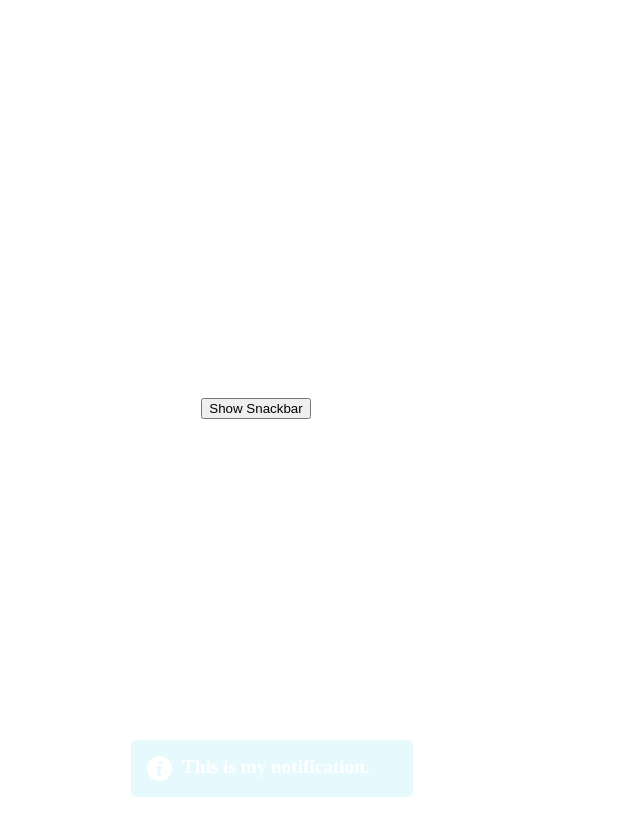
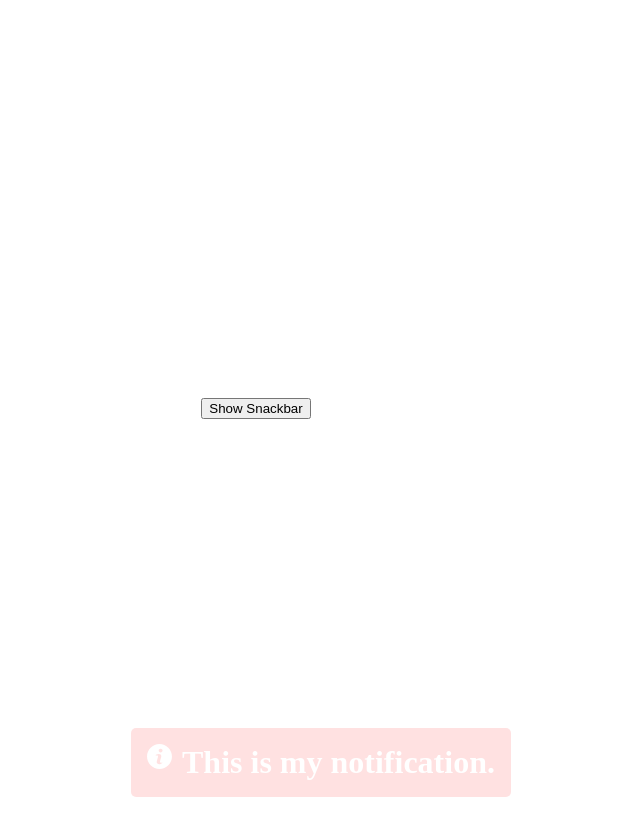
Before and after one commit to satishnaikawadi2011/ui-with-jss, a React (Create React App) app: page / in a window 1280 px wide. Both pictures are taken after a click on the button "Show Snackbar". Shown: the whole page, without its empty margins (384-1024 px from the left). Built offline with nearby package versions, Linux system fonts and the light colour scheme.

Commit message:
Added extra props to ToastComponent.

```diff
--- a/src/components/Toast/Toast.hook.tsx
+++ b/src/components/Toast/Toast.hook.tsx
@@ -1,4 +1,4 @@
-import React, { useRef } from 'react';
+import React, { CSSProperties, useRef } from 'react';
 import styles from './toast.module.css';
 import SuccessIcon from '../../icons/SuccessIcon';
 import ErrorIcon from '../../icons/ErrorIcon';
@@ -12,6 +12,10 @@ export type Variant = 'success' | 'error' | 'warning' | 'info' | 'custom';
 export interface ToastProps {
 	bgColor?: string;
 	messageColor?: string;
+	containerStyle?: CSSProperties;
+	contentStyle?: CSSProperties;
+	containerClasses?: string;
+	contentClasses?: string;
 }
 
 const useToast = (message: string, variant: Variant = 'success', icon: any = SuccessIcon) => {
@@ -26,7 +30,16 @@ const useToast = (message: string, variant: Variant = 'success', icon: any = Suc
 
 	const ToastComponent: React.FC<
 		ToastProps & React.DetailedHTMLProps<React.HTMLAttributes<HTMLDivElement>, HTMLDivElement>
-	> = ({ className, bgColor, messageColor, ...props }) => {
+	> = ({
+		className,
+		bgColor,
+		messageColor,
+		containerStyle,
+		contentStyle,
+		containerClasses,
+		contentClasses,
+		...props
+	}) => {
 		const classes = useToastStyles({ bgColor, messageColor, variant });
 		let toastClasses: string = classes.custom;
 		switch (variant) {
@@ -51,8 +64,13 @@ const useToast = (message: string, variant: Variant = 'success', icon: any = Suc
 		}
 		return (
 			<React.Fragment>
-				<div ref={toastRef} className={`${className} ${toastClasses} ${styles.snackbar}`} {...props}>
-					<div className={styles.content}>
+				<div
+					ref={toastRef}
+					className={`${className} ${containerClasses} ${toastClasses} ${styles.snackbar}`}
+					style={containerStyle}
+					{...props}
+				>
+					<div className={`${styles.content} ${contentClasses}`} style={contentStyle}>
 						<Icon className={`${styles.icon} ${classes.iconColor}`} />
 						{message}
 					</div>
--- a/src/examples/Toast.example.tsx
+++ b/src/examples/Toast.example.tsx
@@ -14,7 +14,11 @@ const ToastExample = () => {
 			}}
 		>
 			<button onClick={() => openToast()}>Show Snackbar </button>
-			<ToastComponent messageColor="#ffffff" />
+			<ToastComponent
+				containerStyle={{ backgroundColor: 'red' }}
+				contentStyle={{ fontSize: '2rem' }}
+				messageColor="#ffffff"
+			/>
 		</div>
 	);
 };
```
